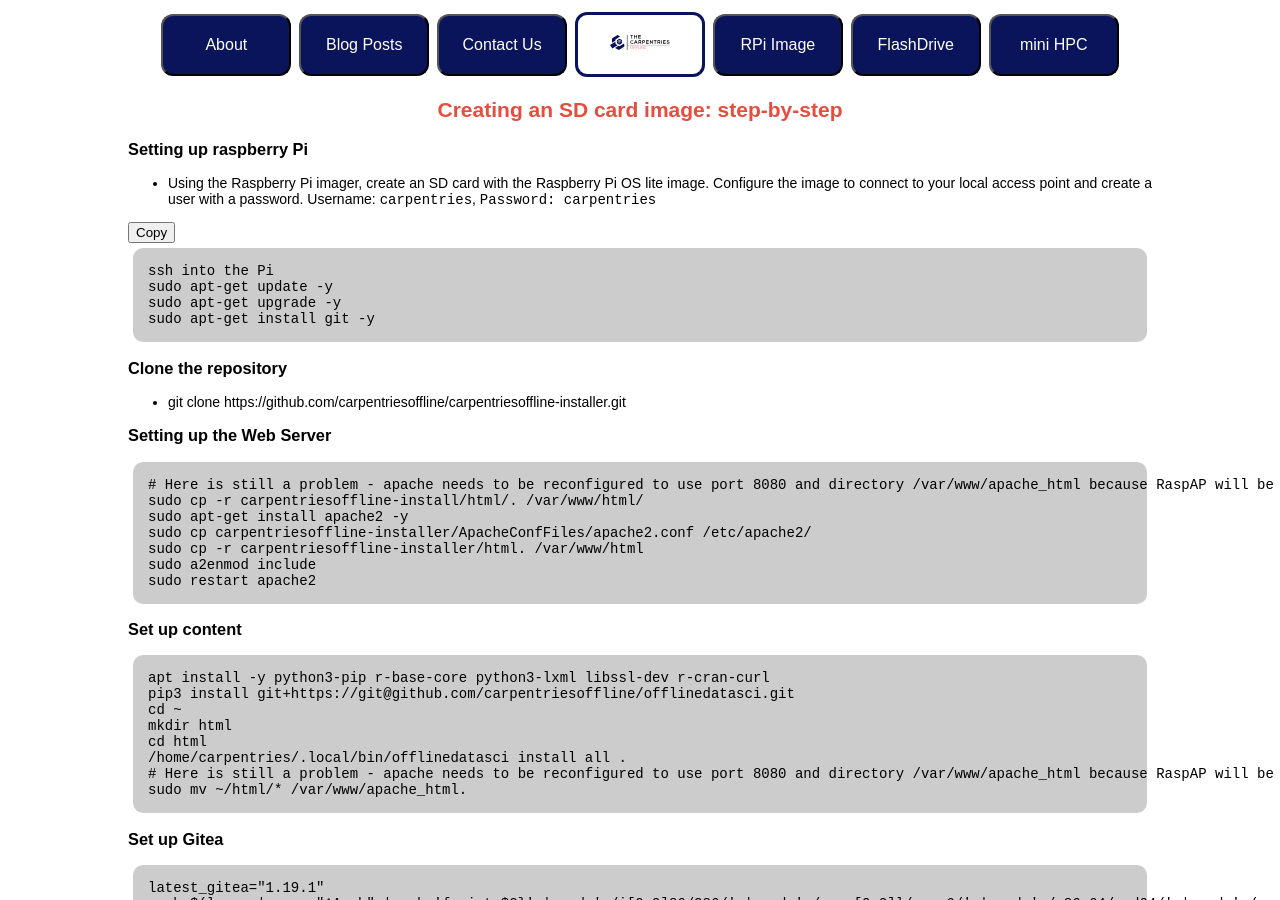
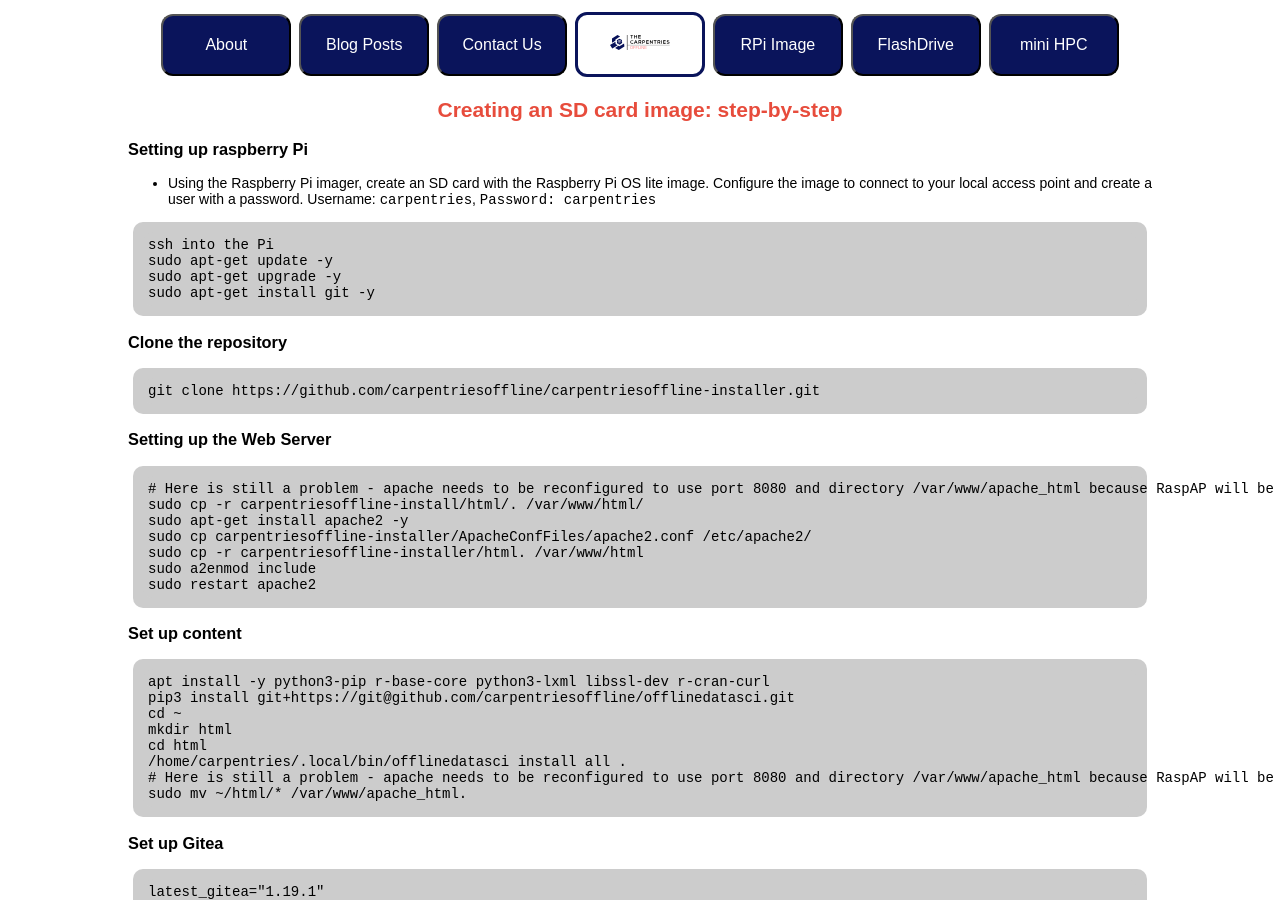
Before and after one commit to carpentriesoffline/CarpentriesOffline.github.io, a Jekyll site: the page built from rpiimage_step_by_step.md, in a window 1280 px wide and 900 px high. Built offline with Jekyll 4.4.1, drawn with Linux system fonts in a browser that asks for light colours.

Commit message:
remove button

````diff
--- a/rpiimage_step_by_step.md
+++ b/rpiimage_step_by_step.md
@@ -8,7 +8,6 @@ layout: static
 
 - Using the Raspberry Pi imager, create an SD card with the Raspberry Pi OS lite image. Configure the image to connect to your local access point and create a user with a password. Username: `carpentries`, `Password: carpentries`
 
-{% include codeHeader.html %}
 ```
 ssh into the Pi
 sudo apt-get update -y
@@ -17,7 +16,9 @@ sudo apt-get install git -y
 ```
 
 ### Clone the repository
-- git clone https://github.com/carpentriesoffline/carpentriesoffline-installer.git
+```
+git clone https://github.com/carpentriesoffline/carpentriesoffline-installer.git
+```
 
 ### Setting up the Web Server
 ```
````
